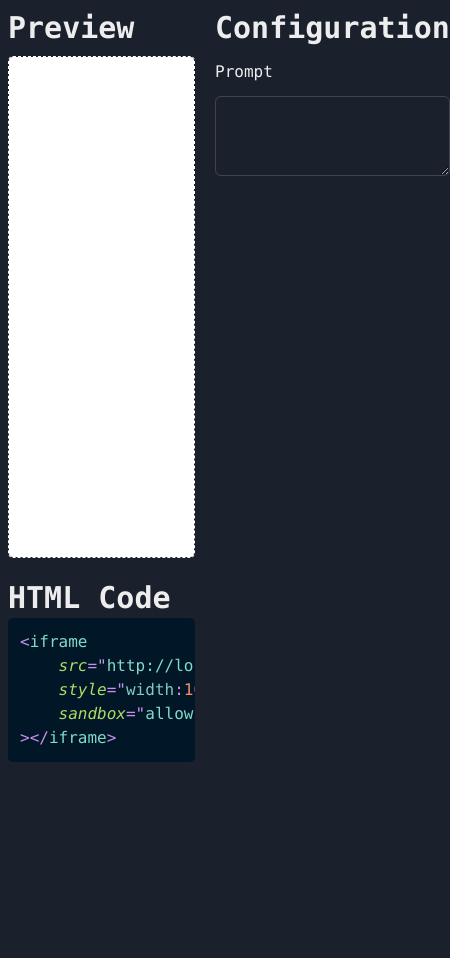
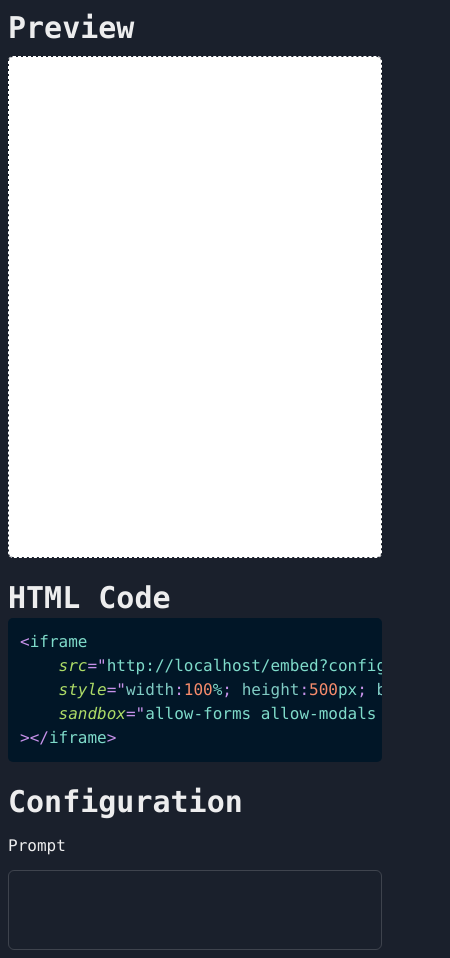
Before and after one commit to PromptLabs/embed.learnprompting.org, a React (Vite) app: page / in a window 390 px wide. Shown: the whole page, 450 px wide, since content can reach past the window. Before the commit the page ends 844 px from the top, so only its background shows below. Built offline with nearby package versions, Linux system fonts and the light colour scheme.

Commit message:
responsiveness

```diff
--- a/src/components/PrismHighlight.tsx
+++ b/src/components/PrismHighlight.tsx
@@ -1,4 +1,4 @@
-import { Box } from "@chakra-ui/react"
+import { Box, Text } from "@chakra-ui/react"
 import Highlight, { defaultProps, Language } from "prism-react-renderer"
 import theme from "prism-react-renderer/themes/nightOwl"
 
@@ -6,9 +6,9 @@ const PrismHighlight = ({ code, language }: { code: string; language: Language }
     return (
         <Highlight {...defaultProps} theme={theme} code={code} language={language}>
             {({ className, style, tokens, getLineProps, getTokenProps }) => (
-                <Box
-                    as="pre"
+                <Text
                     p="3"
+                    whiteSpace="pre"
                     borderRadius="5"
                     overflowY="hidden"
                     _hover={{ overflowY: "scroll" }}
@@ -22,7 +22,7 @@ const PrismHighlight = ({ code, language }: { code: string; language: Language }
                             ))}
                         </div>
                     ))}
-                </Box>
+                </Text>
             )}
         </Highlight>
     )
--- a/src/pages/EmbedPage.tsx
+++ b/src/pages/EmbedPage.tsx
@@ -38,8 +38,8 @@ const Playground = ({ config }: { config: UrlConfig | null }) => {
         }
     }
     return (
-        <Flex direction="row" p="2" h="100%" gap="5">
-            <Flex direction="column" w="50%" gap="3">
+        <Flex direction={{ base: "column", sm: "row" }} p="2" h="100%" gap="5">
+            <Flex direction="column" gap="3" flex="1 1 0px">
                 <Heading size="md">Prompt</Heading>
                 <Textarea
                     placeholder="Write your prompt here"
@@ -62,7 +62,7 @@ const Playground = ({ config }: { config: UrlConfig | null }) => {
                     </Button>
                 </LightMode>
             </Flex>
-            <Flex direction="column" w="50%" gap="3">
+            <Flex direction="column" gap="3" flex="1 1 0px">
                 <Heading size="md">Output</Heading>
                 <Mark
                     backgroundColor="green.100"
@@ -79,7 +79,7 @@ const Playground = ({ config }: { config: UrlConfig | null }) => {
 
 const Footer = ({ editUrl }: { editUrl: string }) => {
     return (
-        <Flex direction="row" p="sm" textDecoration="underline" backgroundColor="gray.700" padding="2">
+        <Flex p="sm" textDecoration="underline" backgroundColor="gray.700" padding="2" fontSize="sm">
             <Link href="https://learnprompting.org" isExternal>
                 learnprompting.org
             </Link>
--- a/src/pages/HomePage.tsx
+++ b/src/pages/HomePage.tsx
@@ -50,8 +50,8 @@ const HomePage = () => {
     }
 
     return (
-        <Flex direction="row" p="2" gap="5">
-            <Flex direction="column" w="50%" gap="5">
+        <Flex direction={{ base: "column", md: "row" }} p="2" gap="5">
+            <Flex direction="column" gap="5" flex="1 1 0px" maxW={{ base: "100%", md: "50%" }}>
                 <Flex direction="column" gap="2">
                     <Heading size="xl">Preview</Heading>
                     <Box
@@ -65,12 +65,13 @@ const HomePage = () => {
                     <PrismHighlight code={htmlCode} language="markup" />
                 </Box>
             </Flex>
-            <Flex direction="column" gap="3">
+            <Flex direction="column" gap="3" flex="1 1 0px">
                 <Heading size="xl">Configuration</Heading>
                 <Text>Prompt</Text>
                 <Textarea
                     value={config.prompt}
                     onChange={(event) => setConfig({ ...config, prompt: event.currentTarget.value })}
+                    resize="none"
                 />
             </Flex>
         </Flex>
```
